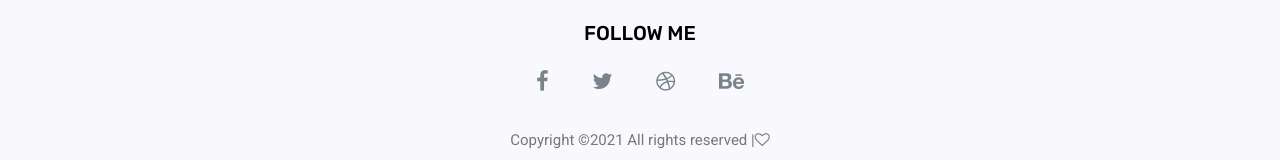
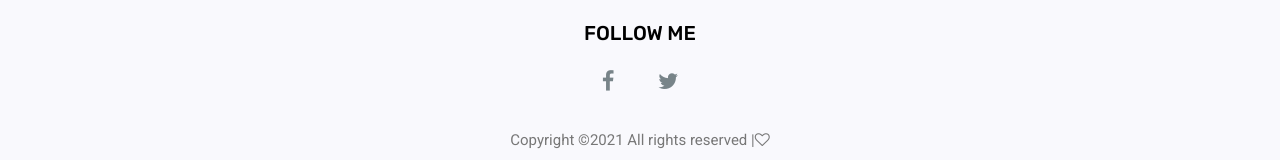
Before and after one commit to aniruddhabagal/Portfolio-CV, a plain HTML site: page index.html in a window 1280 px wide. Shown: the part 5370-5530 px from the top of the page. Drawn offline with Linux system fonts and the light colour scheme; some packages are replaced by stand-ins of ours.

Commit message:
Did some UI Changes

```diff
--- a/index.html
+++ b/index.html
@@ -587,8 +587,8 @@
 						<div class="footer_social">
 							<a href="#"><i class="fa fa-facebook"></i></a>
 							<a href="#"><i class="fa fa-twitter"></i></a>
-							<a href="#"><i class="fa fa-dribbble"></i></a>
-							<a href="#"><i class="fa fa-behance"></i></a>
+							<!-- <a href="#"><i class="fa fa-dribbble"></i></a> -->
+							<!-- <a href="#"><i class="fa fa-behance"></i></a> -->
 						</div>
 					</div>
 				</div>
```
